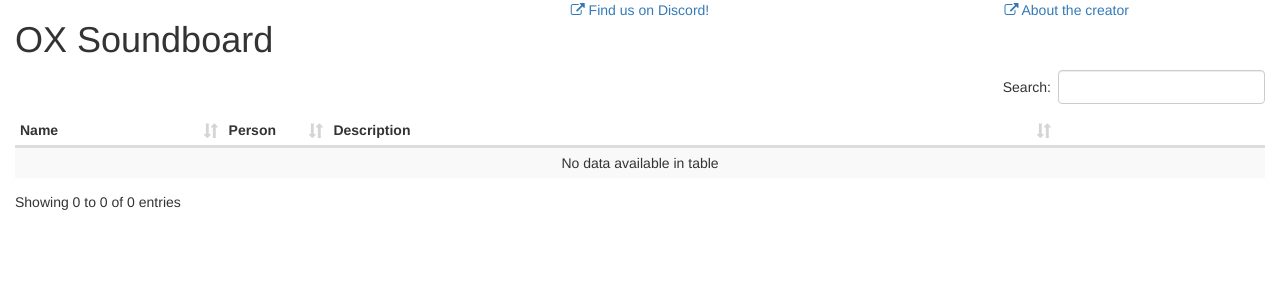
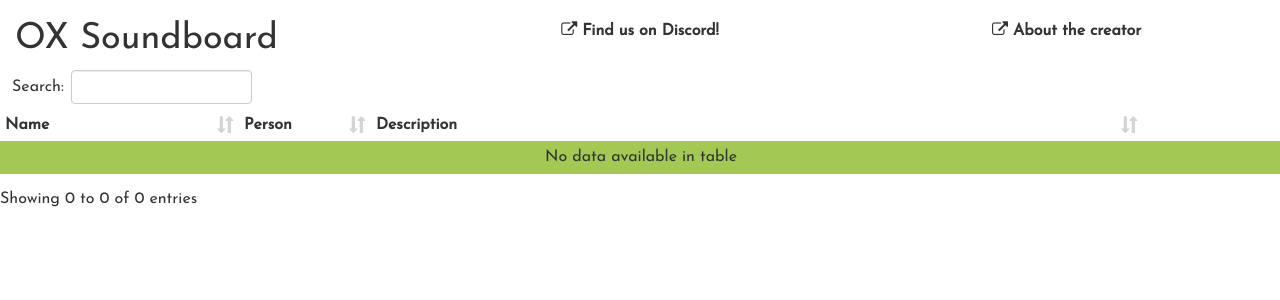
Before and after one commit to IS0metric/oxsoundboard, a Django app: page / in a window 1280 px wide. Shown: the top 300 px of the page. Run offline with Django 3.2, Linux system fonts and the light colour scheme; data that the repository does not hold is empty; some libraries are stand-ins or nearby versions.

Commit message:
Font Update

```diff
--- a/oxsoundboard_project/views.py
+++ b/oxsoundboard_project/views.py
@@ -26,7 +26,7 @@ def oxsound(request, filename):
 
 
 def update_counter(request, filename):
-    """Update counter - used as a headless GET request. Given a filenmae, gets
+    """Update counter - used as a headless GET request. Given a filename, gets
     the corresponding sound and updates the play count
     """
     sound = Sound.objects.get(filename=filename)
--- /dev/null
+++ b/static/css/main_style.css
@@ -0,0 +1,90 @@
+body{
+  font-family: 'Josefin Sans', sans-serif;
+  font-size: 16px;
+}
+
+.table-striped > tbody > tr:nth-child(2n+1) > td, .table-striped > tbody > tr:nth-child(2n+1) > th {
+  background-color: rgb(163,200,84);
+}
+.table-striped > tbody > tr:nth-child(2n+1) > td > button > i, .table-striped > tbody > tr:nth-child(2n+1) > th {
+  color: rgb(163,200,84);
+}
+.table-striped > tbody > tr:nth-child(2n+1) > td > a > button > i, .table-striped > tbody > tr:nth-child(2n+1) > th {
+  color: rgb(163,200,84);
+}
+.table-striped > tbody > tr:nth-child(2n) > td, .table-striped > tbody > tr:nth-child(2n+1) > th {
+  background-color: rgb(166,132,189);
+}
+.table-striped > tbody > tr:nth-child(2n) > td > button > i, .table-striped > tbody > tr:nth-child(2n+1) > th {
+  color: rgb(166,132,189);
+}
+.table-striped > tbody > tr:nth-child(2n) > td > a > button > i, .table-striped > tbody > tr:nth-child(2n+1) > th {
+  color: rgb(166,132,189);
+}
+
+.table-borderless > tbody > tr > td,
+.table-borderless > tbody > tr > th,
+.table-borderless > tfoot > tr > td,
+.table-borderless > tfoot > tr > th,
+.table-borderless > thead > tr > td,
+.table-borderless > thead > tr > th {
+  border: none;
+}
+
+table {
+  table-layout: fixed;
+  word-wrap: break-word;
+}
+
+.btn-sty{
+  width:32px;
+  padding-left: 6px;
+  padding-right: 6px;
+  margin: 1px;
+}
+
+.btn-green{
+  font-style: bold;
+  color: white;
+  background-color: rgb(163,200,84);
+}
+
+.marginless{
+  margin: 0;
+  padding: 0;
+}
+
+.dataTables_filter {
+  float: left;
+  text-align: left;
+  padding-left: 12px;
+}
+
+.large-hr{
+  background-color: rgb(166,132,189);
+  margin:2px;
+  height: 2px;
+  size: 2px;
+}
+.hidden-st{
+  display: none;
+}
+
+a.neat-link{
+  color: #333;
+  font-weight:bold;
+}
+
+a.neat-link:hover{
+  color: rgb(163,200,84);
+  text-decoration: none;
+}
+
+.padded-top{
+  padding-top:20px;
+}
+
+.bottom-link-div{
+  text-align: center;
+  padding:10px;
+}
--- a/templates/oxsoundboard/oxsoundboard.html
+++ b/templates/oxsoundboard/oxsoundboard.html
@@ -3,7 +3,7 @@
 <html lang="en" prefix="og: http://ogp.me/ns#">
 <head>
   <link rel="stylesheet" href="https://fonts.googleapis.com/css?family=Patrick+Hand">
-  <link rel="stylesheet" href="https://fonts.googleapis.com/css?family=Open+Sans+Condensed">
+  <link rel="stylesheet" href="https://fonts.googleapis.com/css?family=Josefin+Sans">
   <link rel="icon" href="{% static 'img/favicon.ico' %}" />
   <script src="{% static 'js/jquery-3.2.1.min.js' %}"></script>
   <script src="{% static 'js/howler.js' %}"></script>
```
